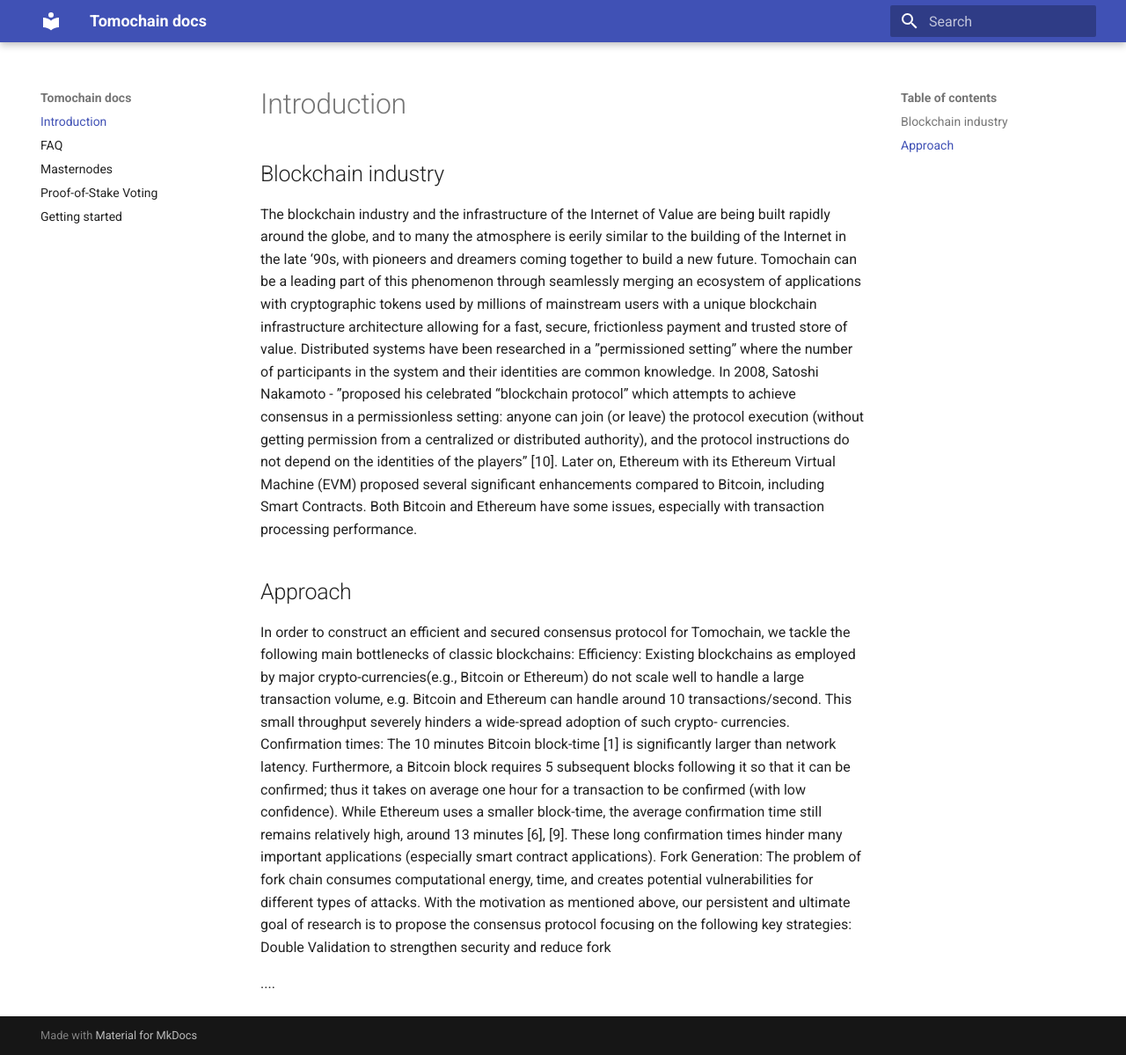
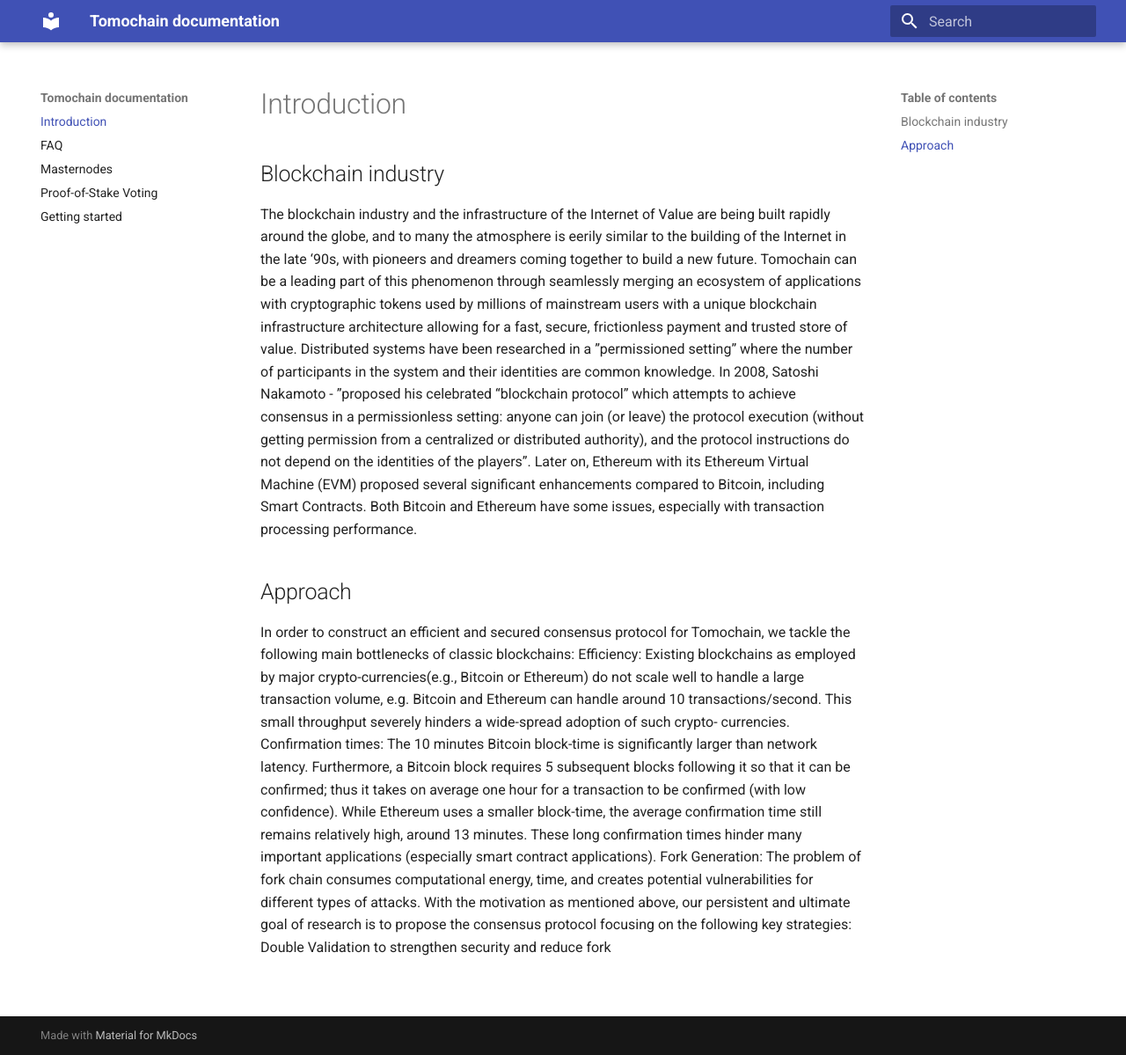
Before and after one commit to BuildOnViction/docs, an MkDocs documentation site: the page built from docs/index.md, in a window 1280 px wide and 1199 px high. Shown: the whole window at 88% size. Built offline with MkDocs 1.6.1 and Material for MkDocs 9.7.7, drawn with Linux system fonts in a browser that asks for light colours.

Commit message:
clean text

```diff
--- a/docs/index.md
+++ b/docs/index.md
@@ -2,16 +2,10 @@
 
 ## Blockchain industry
 
-The blockchain industry and the infrastructure of the Internet of Value are being built  rapidly around the globe, and to many the atmosphere is eerily similar to the building of the Internet in the late ‘90s,   with pioneers and dreamers coming together to build a new future. Tomochain can be a leading part        of this phenomenon through seamlessly merging an ecosystem of applications with cryptographic tokens used by millions of mainstream users with a unique blockchain infrastructure architecture allowing for a fast, secure, frictionless payment and trusted store of value.
-Distributed systems have been researched in a ”permissioned setting” where the number of participants in the system and their identities are common knowledge. In 2008, Satoshi Nakamoto - ”proposed his celebrated “blockchain protocol” which attempts to achieve consensus in a permissionless setting: anyone can join (or leave) the protocol execution (without getting permission from a centralized or distributed authority), and the protocol instructions do not depend on the identities of the players” [10]. Later on, Ethereum with its Ethereum Virtual Machine (EVM) proposed several significant enhancements compared to Bitcoin, including Smart Contracts. Both Bitcoin and Ethereum have some issues, especially with transaction processing performance.
+The blockchain industry and the infrastructure of the Internet of Value are being built  rapidly around the globe, and to many the atmosphere is eerily similar to the building of the Internet in the late ‘90s,   with pioneers and dreamers coming together to build a new future. Tomochain can be a leading part of this phenomenon through seamlessly merging an ecosystem of applications with cryptographic tokens used by millions of mainstream users with a unique blockchain infrastructure architecture allowing for a fast, secure, frictionless payment and trusted store of value. Distributed systems have been researched in a ”permissioned setting” where the number of participants in the system and their identities are common knowledge. In 2008, Satoshi Nakamoto - ”proposed his celebrated “blockchain protocol” which attempts to achieve consensus in a permissionless setting: anyone can join (or leave) the protocol execution (without getting permission from a centralized or distributed authority), and the protocol instructions do not depend on the identities of the players”. Later on, Ethereum with its Ethereum Virtual Machine (EVM) proposed several significant enhancements compared to Bitcoin, including Smart Contracts. Both Bitcoin and Ethereum have some issues, especially with transaction processing performance.
 
 ## Approach
 
 In order to construct an efficient and secured consensus protocol for Tomochain, we tackle the following main bottlenecks of classic blockchains:
-Efficiency: Existing blockchains as employed by major crypto-currencies(e.g., Bitcoin or Ethereum) do not scale well to handle a large transaction volume, e.g. Bitcoin and Ethereum can handle around 10 transactions/second. This small throughput severely hinders a wide-spread adoption of such crypto- currencies.
-Confirmation times: The 10 minutes Bitcoin block-time [1] is significantly larger than network latency. Furthermore, a Bitcoin block requires 5 subsequent blocks following it so that it can be confirmed; thus it takes on average one hour for a transaction to be confirmed (with low confidence). While Ethereum uses a smaller block-time, the average confirmation time still remains relatively high, around 13 minutes [6], [9]. These long confirmation times hinder many important applications (especially smart contract applications).
-Fork Generation: The problem of fork chain consumes computational energy, time, and creates potential vulnerabilities for different types of attacks.
-With the motivation as mentioned above, our persistent and ultimate goal of research is to propose the consensus protocol focusing on the following key strategies:
+Efficiency: Existing blockchains as employed by major crypto-currencies(e.g., Bitcoin or Ethereum) do not scale well to handle a large transaction volume, e.g. Bitcoin and Ethereum can handle around 10 transactions/second. This small throughput severely hinders a wide-spread adoption of such crypto- currencies. Confirmation times: The 10 minutes Bitcoin block-time is significantly larger than network latency. Furthermore, a Bitcoin block requires 5 subsequent blocks following it so that it can be confirmed; thus it takes on average one hour for a transaction to be confirmed (with low confidence). While Ethereum uses a smaller block-time, the average confirmation time still remains relatively high, around 13 minutes. These long confirmation times hinder many important applications (especially smart contract applications). Fork Generation: The problem of fork chain consumes computational energy, time, and creates potential vulnerabilities for different types of attacks. With the motivation as mentioned above, our persistent and ultimate goal of research is to propose the consensus protocol focusing on the following key strategies:
 Double Validation to strengthen security and reduce fork
-
-....
--- a/mkdocs.yml
+++ b/mkdocs.yml
@@ -1,4 +1,4 @@
-site_name: Tomochain docs
+site_name: Tomochain documentation
 
 theme:
   name: 'material'
```
Also changed, not shown: docs/masternodes.md (+4 -6 lines).
